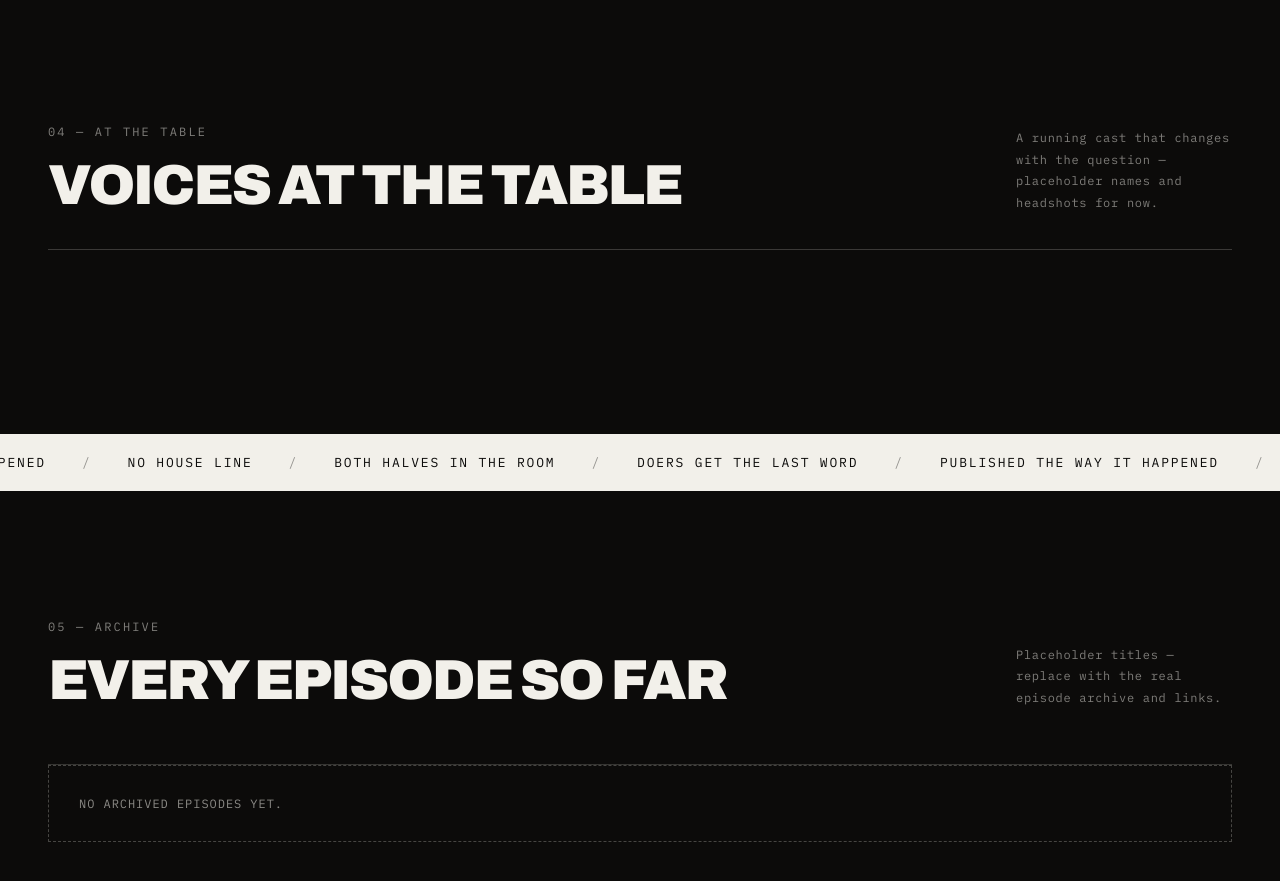
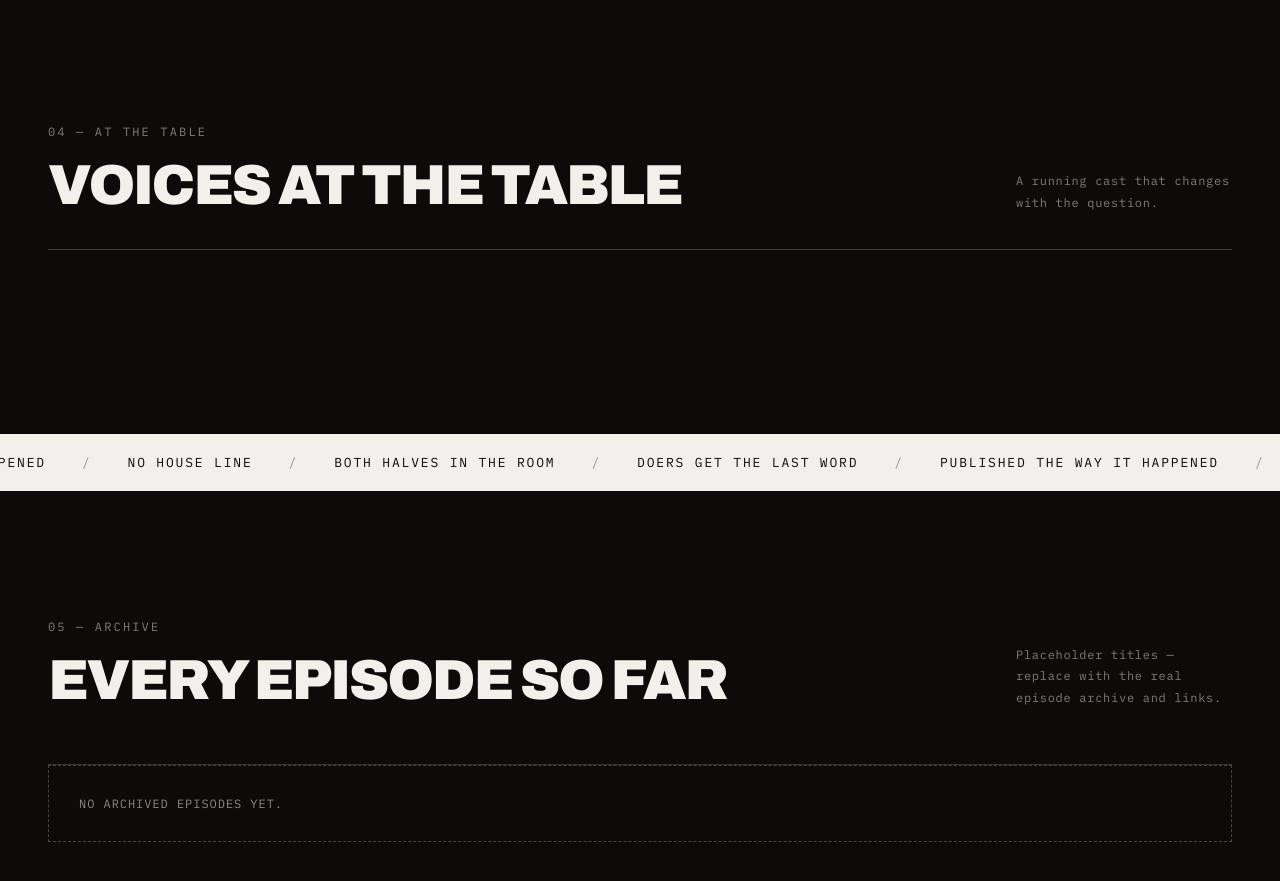
Before and after one commit to neha-coditation/Thinkers-and-Doers, a plain HTML site: page index.html in a window 1280 px wide. Shown: the part 3920-4801 px from the top of the page. Drawn offline with Linux system fonts and the light colour scheme; no server answers.

Commit message:
Update index.html

```diff
--- a/index.html
+++ b/index.html
@@ -519,7 +519,7 @@
 <div style="font-family: 'IBM Plex Mono', monospace; font-size: 12px; letter-spacing: 0.18em; text-transform: uppercase; color: rgba(242,240,234,0.5); margin-bottom: 20px;">04 — At the table</div>
 <h2 style="font-family: Archivo, sans-serif; font-weight: 900; font-size: clamp(34px, 4.4vw, 62px); line-height: 0.96; letter-spacing: -0.04em; margin: 0; text-transform: uppercase;">Voices at the table</h2>
 </div>
-<p style="font-family: 'IBM Plex Mono', monospace; font-size: 12px; letter-spacing: 0.06em; color: rgba(242,240,234,0.5); margin: 0; max-width: 30ch; line-height: 1.8;">A running cast that changes with the question — placeholder names and headshots for now.</p>
+<p style="font-family: 'IBM Plex Mono', monospace; font-size: 12px; letter-spacing: 0.06em; color: rgba(242,240,234,0.5); margin: 0; max-width: 30ch; line-height: 1.8;">A running cast that changes with the question.</p>
 </div>
 <div class="td-4" id="guest-grid" style="display: grid; grid-template-columns: repeat(4, 1fr); gap: 36px 26px;"></div>
 </section>
```
